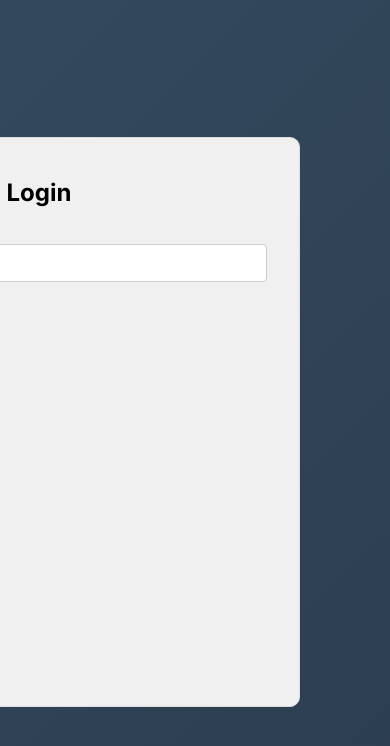
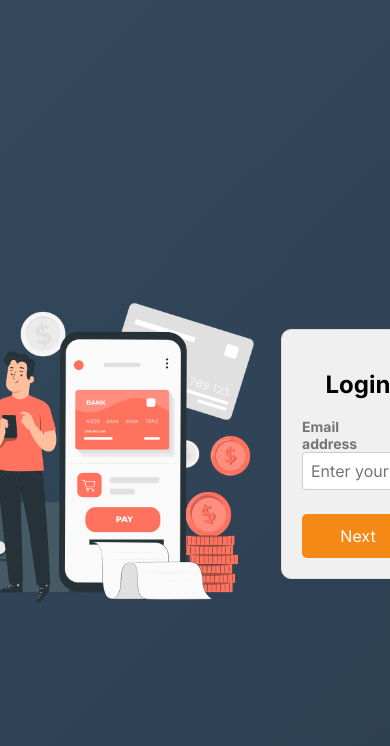
Before and after one commit to lahariyandapalli/Poc_project, a React (Create React App) app: page /login in a window 390 px wide. Shown: the top 746 px of the page. Built offline with nearby package versions, Linux system fonts and the light colour scheme.

Commit message:
updated (responsive)

```diff
--- a/src/App.css
+++ b/src/App.css
@@ -1,3 +1,4 @@
+/* Define custom properties */
 :root {
   --lightgray: #D9D9D9;
   --gray: #9c9c;
@@ -8,30 +9,35 @@
   --appColor: #3c3f45;
 }
 
+/* Base styles for all screen sizes */
 html, body {
   height: 100%;
   margin: 0;
+  overflow-y: auto;
 }
 
-body {
-  overflow: hidden;
-}
+
 
 .App {
   mix-blend-mode: overlay;
-  background: var(--planCard); /* Use the gradient defined in --planCard */
+  background: var(--planCard);
   display: flex;
   flex-direction: column;
   gap: 6rem;
-  min-height: 100vh; /* Ensure the background covers the entire viewport height */
+  min-height: 100vh;
+  padding: 2rem;
 }
 
-/* ::-webkit-scrollbar {
-  display: none;
-} */
+/* Media queries for responsive design */
+@media (max-width: 767px) {
+  /* Adjust styles for screens up to 767px wide */
+  .App {
+    gap: 2rem; /* Reduce the gap for smaller screens */
+  }
+}
 
 .btn {
-  background-color:var(--orange);
+  background-color: var(--orange);
   padding: 0.5rem;
   font-weight: bold;
   border: 4px solid transparent;
--- a/src/Components/Home/Home.css
+++ b/src/Components/Home/Home.css
@@ -1,64 +1,71 @@
-.home{
-    display: flex;
-    justify-content: space-between;
-}
-.left-h{
-    padding:2rem;
-    padding-top: 1.5rem;
-    flex: 3;
-    display: flex;
-    gap: 2rem;
-    flex-direction: column;
-}
-.right-h{
-    flex:1;
-    position: relative;
-}
-.heading{
+.home {
     display: flex;
     flex-direction: column;
-    gap:1.5rem;
+    align-items: center;
+    text-align: center;
+    background: var(--planCard); /* Apply the background color to the entire container */
+    min-height: 100vh; /* Ensure the container covers the entire viewport height */
+  }
+
+  .content {
+    padding: 2rem;
+    text-align: center;
+    display: flex;
+    flex-direction: column;
+    justify-content: center; /* Center vertically */
+    align-items: center; /* Center horizontally */
+    height: 100%; /* Ensure full height of the content container is used */
+  }
+
+  .heading {
     font-size: 5rem;
     font-weight: bold;
     color: white;
     text-overflow: inherit;
     margin-top: 2rem;
+  }
 
-
-}
-.para{
+  .para {
     font-size: 1.1rem;
     font-weight: 200;
     text-transform: none;
     letter-spacing: 1px;
     width: 80%;
-    color:white;
+    color: white;
+    text-align: center; /* Center the text horizontally */
+  }
 
-}
-.home-buttons>:nth-child(1)
-{
-    color:white;
+
+  .home-buttons > :nth-child(1) {
+    color: white;
     background-color: var(--orange);
     width: 8rem;
     margin: 2rem;
-}
-.home-buttons>:nth-child(2)
-{
-    color:white;
-    background-color:transparent;
+  }
+
+  .home-buttons > :nth-child(2) {
+    color: white;
+    background-color: transparent;
     width: 8rem;
-    border:2px solid var(--orange) ;
-}
+    border: 2px solid var(--orange);
+  }
 
-.image {
-    position: absolute;
-    top: 10rem;
-    right:3rem;
+  .image-container {
+    width: 100%;
+    text-align: right;
+    padding: 2rem;
+  }
 
-    width: 35rem;
-    height: 30rem;
+  .image {
+    max-width: 100%; /* Set the maximum width to 100% of the container */
+    height: auto; /* Let the height scale proportionally */
     border-top-right-radius: 2.8rem;
     border-bottom-left-radius: 2.8rem;
-    margin-left: 3rem;
-    padding-top: 8rem;
   }
+
+
+  @media screen and (max-width: 768px) {
+    .heading {
+      font-size: xx-large;
+    }
+  }
--- a/src/Components/Home/Home.js
+++ b/src/Components/Home/Home.js
@@ -1,12 +1,10 @@
-
-import React from 'react'
-import './Home.css'
-import Header from '../Header/Header'
+import React from 'react';
+import './Home.css';
+import Header from '../Header/Header';
 import { useNavigate } from 'react-router-dom';
 
 const Home = () => {
-  const navigate = useNavigate(); // Create a navigate function
-
+  const navigate = useNavigate();
 
   const handleLogin = () => {
     navigate('/login');
@@ -16,13 +14,11 @@ const Home = () => {
     navigate('/signup');
   };
 
-
   return (
     <div className="home">
-      <div className="left-h">
-        <Header />
+      <Header />
+      <div className="content">
         <div className="heading">
-
           <div>
             <span>Revolutionize </span>
             <span>Finance</span>
@@ -32,31 +28,25 @@ const Home = () => {
           </div>
         </div>
 
-        <div className='para'>
+        <div className="para">
           <span>Introducing the Pioneering Credit Discovery and Investment Platform, Redefining Possibilities in Finance</span>
         </div>
-      </div>
-      <div className='right-h'>
-        <div className='home-buttons'>
-          <button
-            className='btn'
-            onClick={handleSignUp}
-          >
+
+        <div className="home-buttons">
+          <button className="btn" onClick={handleSignUp}>
             Sign Up
           </button>
-          <button
-            className="btn btn-dark btn-block"
-            onClick={handleLogin}
-          >
+          <button className="btn btn-dark btn-block" onClick={handleLogin}>
             Login
           </button>
         </div>
-        <div className='image-container'>
-          <img className="image" src="./Images/Home_image.jpg" alt="Home Image" />
-        </div>
+      </div>
+
+      <div className="image-container">
+        <img className="image" src="./Images/Home_image.jpg" alt="Home Image" />
       </div>
     </div>
-  )
-}
+  );
+};
 
 export default Home;
--- a/src/Components/Login/Login.css
+++ /dev/null
@@ -1,94 +0,0 @@
-.container {
-  position: absolute;
-    right:5rem;
-    width: 35rem;
-    height: 30rem;
-    border-top-left-radius: 2.8rem;
-    border-bottom-right-radius: 2.8rem;
-    margin-left: 3rem;
-}
-
-.login-box {
-  width: 33rem;
-  padding: 20px;
-  border-radius: 1rem;
-  background-color: #fff;
-  text-align: center;
-  box-shadow: 0 0 10px rgba(0, 0, 0, 0.2); /* Add shadow effect */
-  position: relative;
-}
-
-.checkbox-container {
-  display: flex;
-  align-items: center;
-  justify-content: space-between;
-  margin: 0 3rem;
-}
-
-.checkbox-label {
-  display: flex;
-  align-items: center;
-  text-align: left;
-}
-
-.checkbox-label input[type="checkbox"] {
-  margin-right: 5px;
-}
-
-.form-group {
-  margin-bottom: 20px;
-}
-
-.form-group label {
-  display: block;
-  text-align: left;
-  margin-bottom: 5px;
-}
-
-.form-control {
-  width: 100%;
-  padding: 10px;
-  border: 1px solid #ccc;
-  border-radius: 3px;
-  font-size: 18px;
-}
-
-.btn-container {
-  text-align: center;
-  margin-top: 1rem; /* Adjust the margin as needed */
-}
-.next-button {
-  background-color: var(--orange);
-  color: #fff;
-  padding: 10px 20px;
-  border: none;
-  border-radius: 5px;
-  cursor: pointer;
-  transition: background-color 0.3s;
-  margin-top: 1.5rem;
-  align-self: center;
-
-}
-.next-button:hover {
-  background-color: black;
-}
-
-
-.divider {
-  display: flex;
-  align-items: center;
-  margin: 20px 0;
-}
-
-.divider::before,
-.divider::after {
-  content: "";
-  flex: 1;
-  height: 1px;
-  background: #ccc;
-  margin: 0 10px;
-}
-
-body {
-  font-size: 18px;
-}
--- a/src/Components/LoginManager/LoginManager.css
+++ b/src/Components/LoginManager/LoginManager.css
@@ -1,51 +1,23 @@
-/* LoginManager.css */
-
-/* Style for the Login component */
-.login-box {
-    background-color: #f0f0f0;
-    padding: 20px;
-    border: 1px solid #ddd;
+.card-container-container {
+  display: flex;
+  justify-content: center;
+  align-items: center;
+  height: 100vh;
 }
 
-/* Style for the Password component */
-.password-form {
-    background-color: #e0e0e0;
-    padding: 20px;
-    border: 1px solid #ccc;
-}
-
-/* Style for the OTP component */
-.otp-box {
-    background-color: #d0d0d0;
-    padding: 20px;
-    border: 1px solid #bbb;
-}
-
-/* Create a container for card containers and center it */
-.card-container-container {
-    display: flex;
-    justify-content: flex-end;
-    align-items: center;
-    height: 100vh;
-    right: 5rem;
-    position: absolute;
-}
-
-/* Style for the card containers */
 .card-container {
   background-color: #f0f0f0;
   padding: 20px;
   border: 1px solid #ddd;
   border-radius: 10px;
-    width: 30rem;
-    height: 33rem;
+  width: 100%; /* Adjust the width to fit the screen size */
+  max-width: 400px; /* Add a max-width for larger screens */
   margin: 10px;
 }
 
-/* Your existing CSS styles for the buttons */
 .button-container {
   display: flex;
-    justify-content: space-between; /* Add space between the buttons */
+  justify-content: space-between;
   align-items: center;
   margin-top: 1.5rem;
 }
@@ -67,8 +39,6 @@
 }
 
 .small-image {
-    width: 43rem; /* Set the width as needed */
+  width: 100%; /* Adjust the width to fit the screen size */
   height: auto;
-    position:relative;
-    right: 7rem;
 }
--- a/src/Components/LoginManager/LoginManager.js
+++ b/src/Components/LoginManager/LoginManager.js
@@ -1,8 +1,6 @@
 import React, { useState } from 'react';
 import './LoginManager.css';
-import { useNavigate } from 'react-router-dom';  // Import useNavigate
-
-
+import { useNavigate } from 'react-router-dom';
 
 function LoginManager() {
   const [email, setEmail] = useState('');
@@ -10,7 +8,7 @@ function LoginManager() {
   const [otp, setOtp] = useState('');
 
   const [currentPage, setCurrentPage] = useState('login');
-  const navigate = useNavigate();  // Define navigate using useNavigate
+  const navigate = useNavigate();
 
   const handleProceed = (direction) => {
     if (direction === 'next') {
@@ -31,7 +29,6 @@ function LoginManager() {
   };
 
   const handleNavigateToHome = () => {
-    // Use the navigate function to go to the "Home" route
     navigate('/');
   };
 
--- a/src/Components/Otp/Otp.css
+++ /dev/null
@@ -1,77 +0,0 @@
-/* OTP Container */
-.container {
-    display: flex;
-    justify-content: center;
-    align-items: center;
-    height: 100vh;
-    padding: 20px;
-  }
-
-  /* OTP Form */
-  .otp-box {
-    background-color: #fff;
-    padding: 40px;
-    border-radius: 8px;
-    box-shadow: 0 0 10px rgba(0, 0, 0, 0.1);
-    text-align: center;
-    width: 400px;
-    max-width: 80%;
-  }
-
-  /* OTP Heading */
-  .otp-box h2 {
-    font-size: 28px;
-    margin-bottom: 20px;
-  }
-
-  /* Form Input */
-  .form-group {
-    margin-bottom: 20px;
-  }
-
-  /* Form Input Field */
-  .form-control {
-    width: 100%;
-    padding: 12px;
-    border: 1px solid #ccc;
-    border-radius: 4px;
-    font-size: 18px;
-  }
-
-  /* Submit Button */
-  .btn-container {
-    text-align: center;
-    margin-top: 1rem; /* Adjust the margin as needed */
-  }
-  .submit-button {
-    background-color: var(--orange);
-    color: #fff;
-    padding: 10px 20px;
-    border: none;
-    border-radius: 5px;
-    cursor: pointer;
-    transition: background-color 0.3s;
-    margin-top: 1.5rem;
-    align-self: center;
-
-  }
-  .submit:hover {
-    background-color: black;
-  }
-
-
-  /* Resend Link */
-  .resend-link {
-    margin-top: 20px;
-  }
-
-  /* Style the resend link */
-  .resend-link a {
-    color: #007bff;
-    text-decoration: none;
-  }
-
-  /* Style the resend link on hover */
-  .resend-link a:hover {
-    text-decoration: underline;
-  }
--- a/src/Components/Password/Password.css
+++ /dev/null
@@ -1,64 +0,0 @@
-
-.password-container {
-  position: absolute;
-  right: 5rem;
-  top: 50%;
-  transform: translateY(-50%);
-  width: 35rem;
-  height: 30rem;
-  border-top-left-radius: 2.8rem;
-  border-bottom-right-radius: 2.8rem;
-  margin-left: 3rem;
-}
-
-  /* Password Form */
-  .password-form {
-    background-color: #fff;
-    padding: 40px;
-    border-radius: 8px;
-    box-shadow: 0 0 10px rgba(0, 0, 0, 0.1);
-    text-align: center;
-    width: 400px;
-    max-width: 80%;
-  }
-
-  /* Password Heading */
-  .password-form h2 {
-    font-size: 28px; /* Increase font size for the heading */
-    margin-bottom: 20px;
-  }
-
-  /* Form Input */
-  .form-group {
-    margin-bottom: 20px;
-  }
-
-  /* Form Input Field */
-  .form-control {
-    width: 100%;
-    padding: 12px; /* Increase padding for larger input field */
-    border: 1px solid #ccc;
-    border-radius: 4px;
-    font-size: 18px; /* Increase font size for the input field */
-  }
-
-  /* Submit Button */
-  .btn-container {
-    text-align: center;
-    margin-top: 1rem; /* Adjust the margin as needed */
-  }
-  .securelogin-button {
-    background-color: var(--orange);
-    color: #fff;
-    padding: 10px 20px;
-    border: none;
-    border-radius: 5px;
-    cursor: pointer;
-    transition: background-color 0.3s;
-    margin-top: 1.5rem;
-    align-self: center;
-
-  }
-  .securelogin:hover {
-    background-color: black;
-  }
```
Also changed, not shown: src/Components/Login/Login.js (deleted, +0 -51 lines), src/Components/Otp/Otp.js (deleted, +0 -28 lines), src/Components/Password/Password.js (deleted, +0 -30 lines), 1 other file (tests, documents, lock files or other folders). Lines whose indentation alone changed are shown as unchanged.
